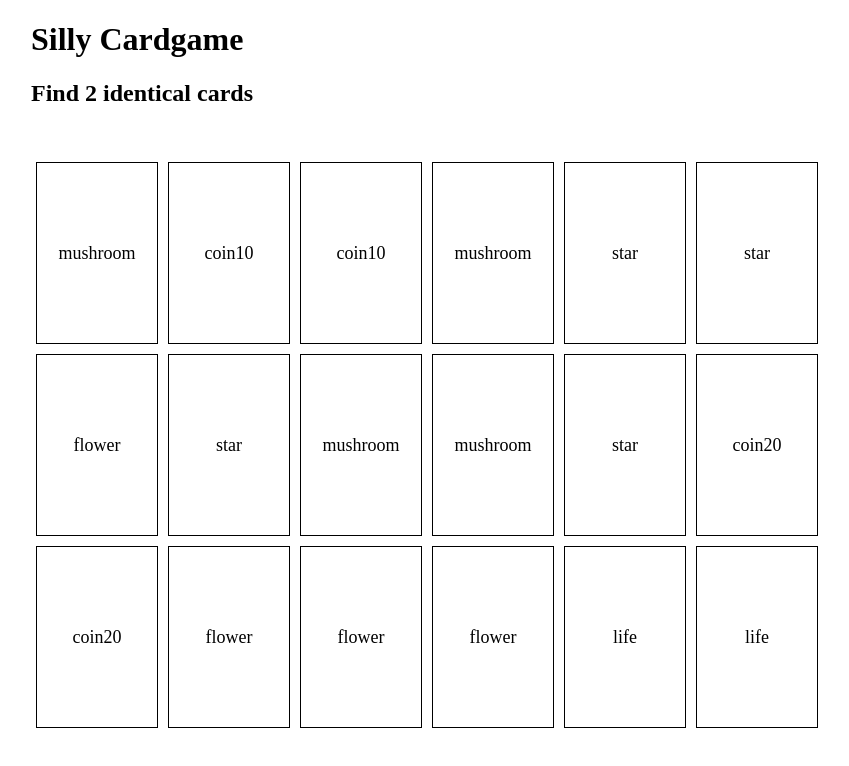
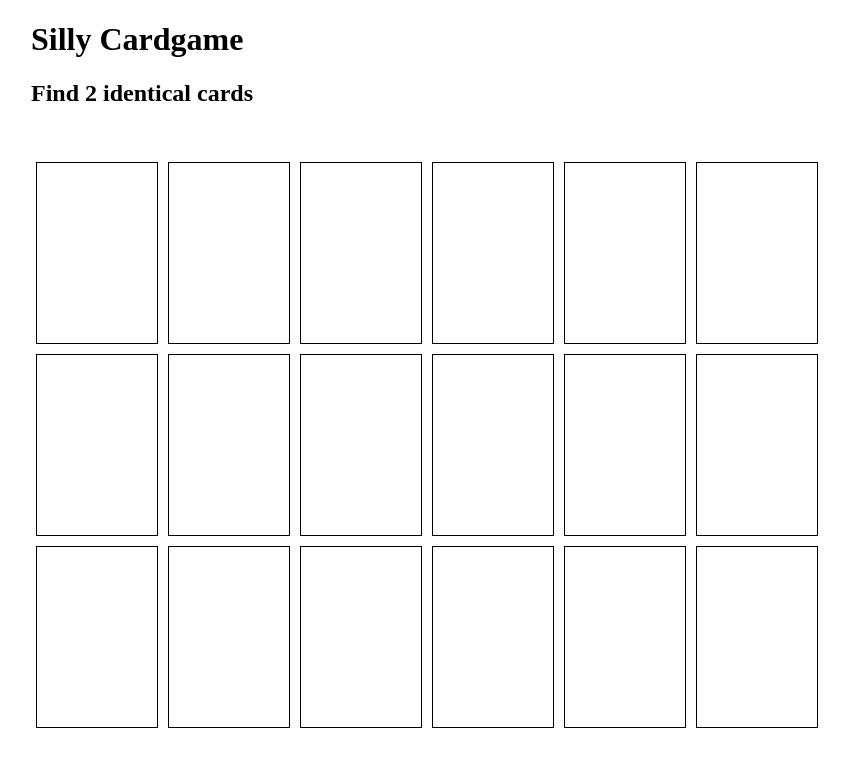
Before and after one commit to Mangamaui/super-mario-cards, a React (Create React App) app: page / in a window 1280 px wide. Both pictures are taken after a click on the button "Start Game". Shown: the top 766 px of the page, without its empty margins (209-1058 px from the left). Built offline with nearby package versions, Linux system fonts and the light colour scheme.

Commit message:
Added conditional rendering to card

```diff
--- a/src/app/card/index.js
+++ b/src/app/card/index.js
@@ -1,10 +1,13 @@
 import React from 'react';
+import { CARD_STATES } from './../constants';
 
 const Card = (props) => {
-
+  console.log(props.state);
   return (
     <div className="card" id={props.id} onClick={props.cardHandler}>
-      {props.sign}
+
+        {props.state === CARD_STATES.VISIBLE &&
+        props.sign}
     </div>
   )
 }
```
